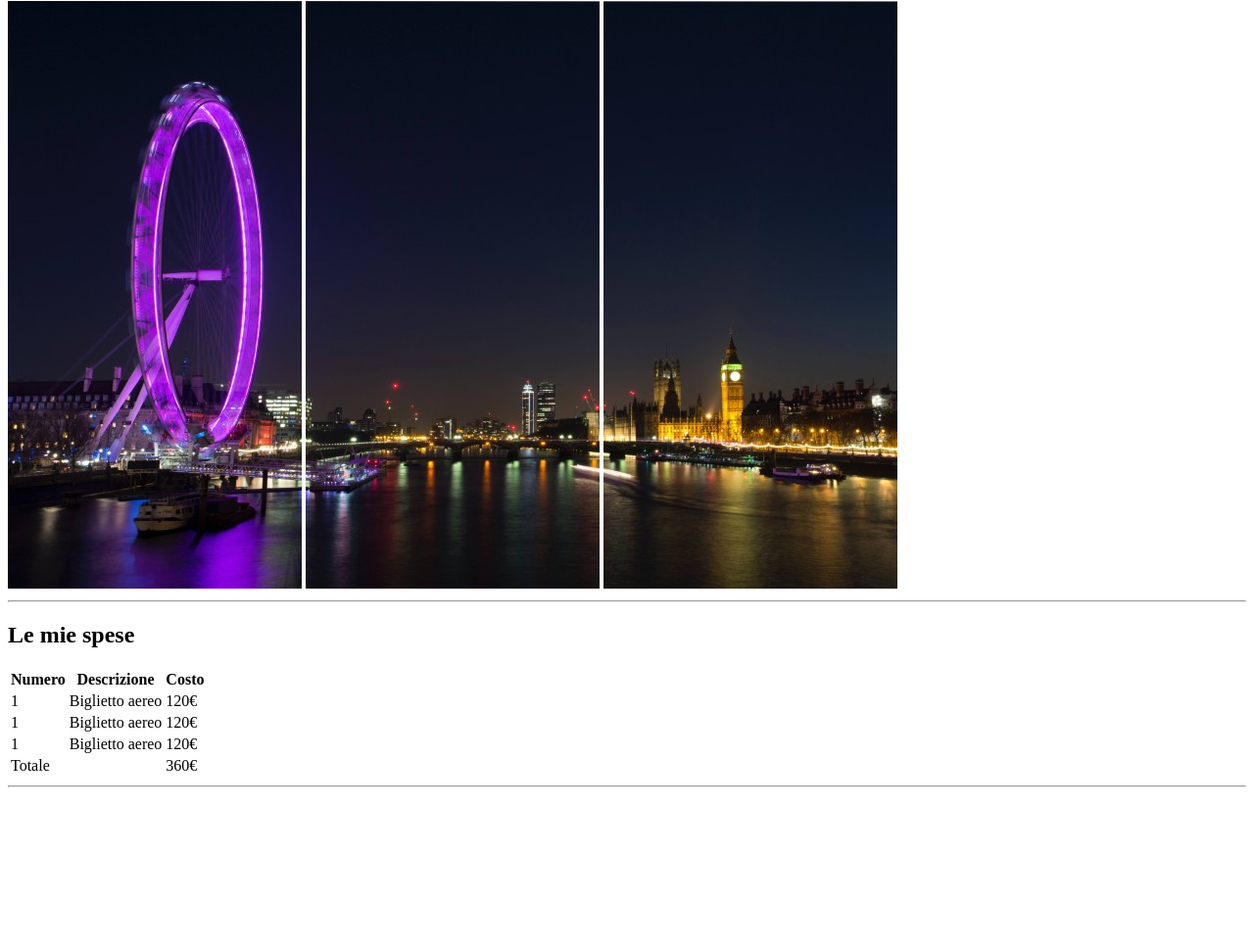
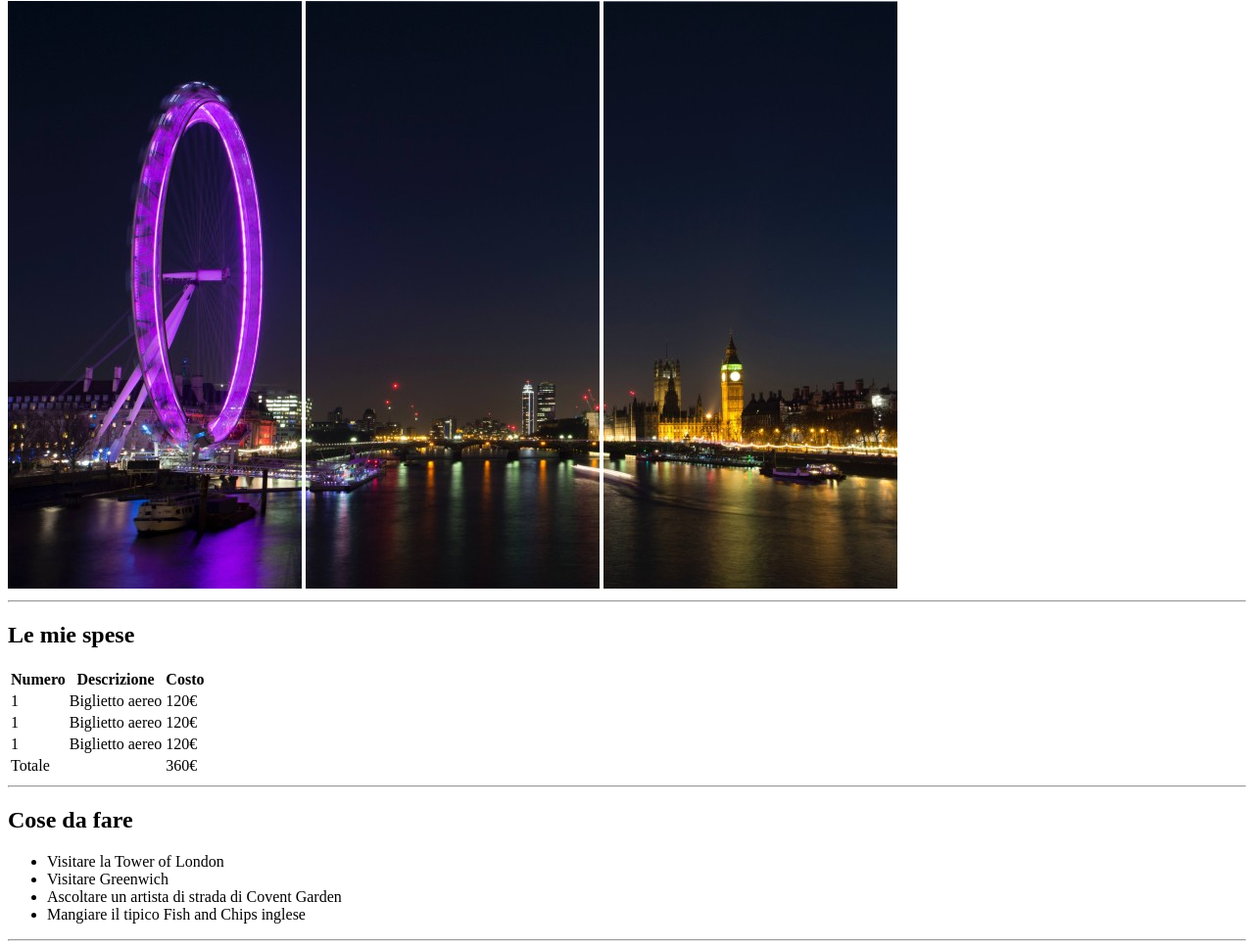
Before and after one commit to mariomsc7/html-london-trip, a website: page index.html in a window 1280 px wide. Shown: the part 79-1048 px from the top of the page at 98% size. Before the commit the page ends 891 px from the top, so only its background shows below. Drawn offline with Linux system fonts and the light colour scheme.

Commit message:
add-todolist

```diff
--- a/index.html
+++ b/index.html
@@ -1,9 +1,9 @@
 <!DOCTYPE html>
 <html lang="en">
   <head>
-    <meta charset="UTF-8">
-    <meta name="viewport" content="width=device-width, initial-scale=1.0">
-    <meta http-equiv="X-UA-Compatible" content="ie=edge">
+    <meta charset="UTF-8" />
+    <meta name="viewport" content="width=device-width, initial-scale=1.0" />
+    <meta http-equiv="X-UA-Compatible" content="ie=edge" />
     <title>Viaggio a Londra</title>
   </head>
 
@@ -17,7 +17,8 @@
       <img src="img/img2.jpg" alt="Ponte" />
       <img src="img/img3.jpg" alt="BigBen" />
       <hr />
-      <!--Main---->
+    </header>
+    <!--Main---->
     <main>
       <div>
         <h2>Le mie spese</h2>
@@ -50,7 +51,21 @@
           </tr>
         </table>
       </div>
+      <hr />
+    </main>
 
+    <section>
+      <!--To do list---->
+      <div>
+        <h2>Cose da fare</h2>
+        <ul>
+          <li>Visitare la Tower of London</li>
+          <li>Visitare Greenwich</li>
+          <li>Ascoltare un artista di strada di Covent Garden</li>
+          <li>Mangiare il tipico Fish and Chips inglese</li>
+        </ul>
+      </div>
       <hr />
-    </header>
+    </section>
+  </body>
 </html>
```
